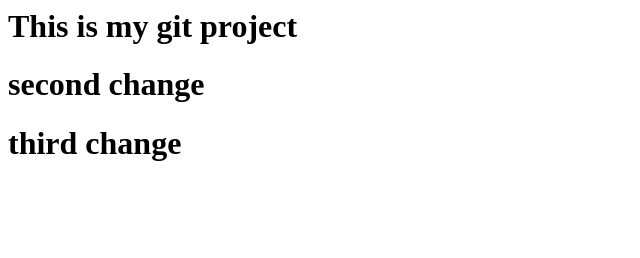
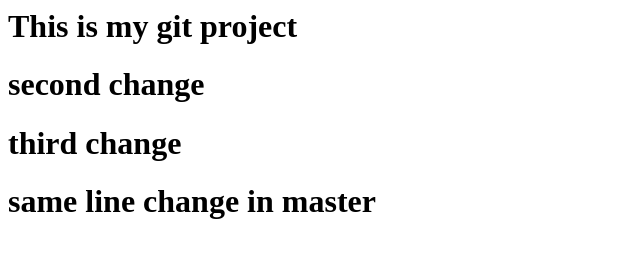
Before and after one commit to KeenWarrior/ml-sampler, a plain HTML site: page index.html in a window 1280 px wide. Shown: the whole page, without its empty margins (0-640 px from the left). Drawn offline with Linux system fonts and the light colour scheme.

Commit message:
change in master

```diff
--- a/index.html
+++ b/index.html
@@ -4,3 +4,5 @@
 
 
 <h1> third change</h1>
+
+<h1> same line change in master</h1>
```
